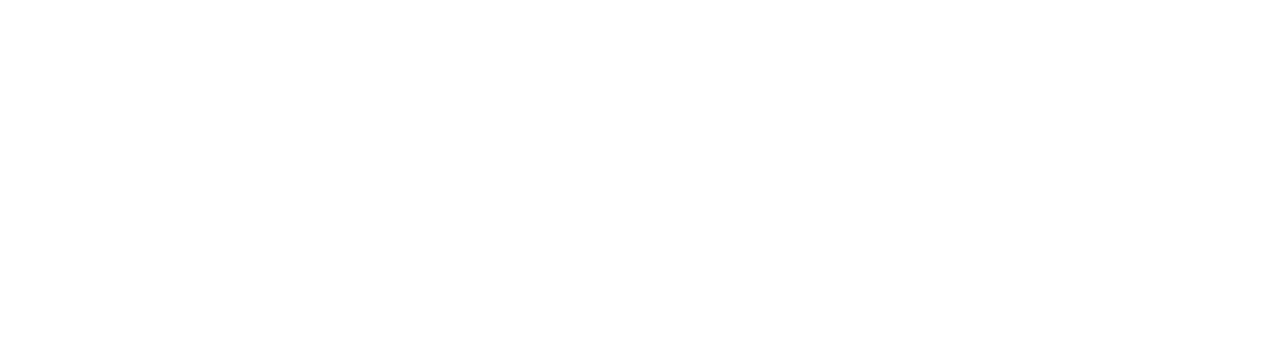
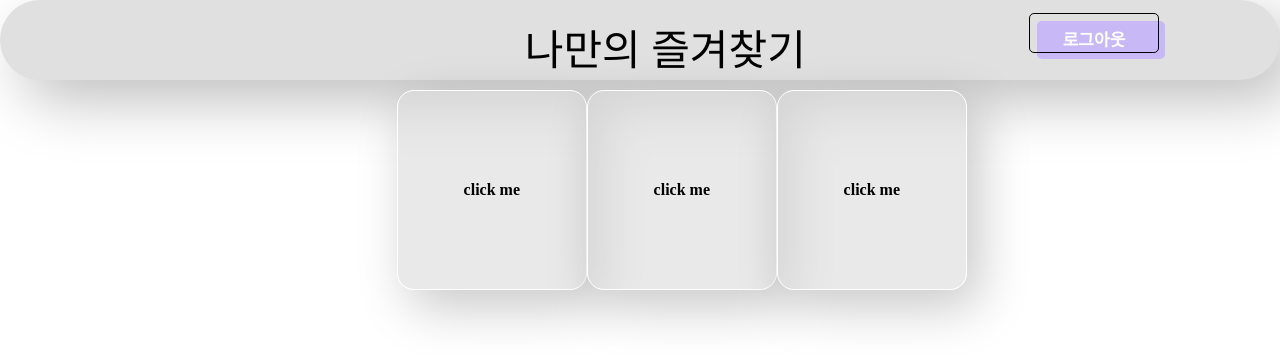
Before and after one commit to JaeMinHw/bookmark, a React (Create React App) app: page /book in a window 1280 px wide. Before the commit this address had no page. Shown: the top 364 px of the page. Built offline with nearby package versions, Linux system fonts and the light colour scheme.

Commit message:
make sign_in

```diff
--- a/src/App.js
+++ b/src/App.js
@@ -1,12 +1,16 @@
 import { BrowserRouter as Router, Routes, Route } from "react-router-dom";
 import Home from "./routes/Home";
 import Book from "./routes/Book";
+import Modi from "./routes/Modi";
 function App() {
   return (
     <Router>
       <Routes>
         <Route path="/" element={<Home />}></Route>
-        <Route path="/main" element={<Book />}></Route>
+        <Route path="/book" element={<Book />}></Route>
+        {/* <Route path="/book/:id" element={<Modi />}></Route> */}
+        <Route path="/book/:userID" element={<Book />}></Route>
+        <Route path="/book/:userID/:id" element={<Modi />}></Route>
       </Routes>
     </Router>
   );
--- a/src/components/Bookmark.js
+++ b/src/components/Bookmark.js
@@ -1,5 +1,25 @@
 import style from "./Bookmark.module.css";
 function Bookmark() {
-  return null;
+  return (
+    <div className={style.contain}>
+      <div className={style.item}>click me</div>
+      <div className={style.item}>click me</div>
+      <div className={style.item}>click me</div>
+
+      {/* <div className={style.movies}>
+        {movies.map((movie) => (
+          <Movie
+            key={movie.id}
+            id={movie.id}
+            year={movie.year}
+            coverImg={movie.medium_cover_image}
+            title={movie.title}
+            summary={movie.summary}
+            genres={movie.genres}
+          />
+        ))}
+      </div> */}
+    </div>
+  );
 }
 export default Bookmark;
--- a/src/components/Bookmark.module.css
+++ b/src/components/Bookmark.module.css
@@ -0,0 +1,37 @@
+.contain {
+  position: absolute;
+  top: 10%;
+  left: 31%;
+  width: 570px;
+  height: 630px;
+  margin: 10px auto;
+}
+
+.item {
+  box-sizing: border-box;
+  width: 190px;
+  height: 200px;
+  background: rgba(217, 217, 217, 0.58);
+  border: 1px solid white;
+  box-shadow: 12px 17px 51px rgba(0, 0, 0, 0.22);
+  backdrop-filter: blur(6px);
+  border-radius: 17px;
+  text-align: center;
+  cursor: pointer;
+  transition: all 0.5s;
+  display: flex;
+  align-items: center;
+  justify-content: center;
+  user-select: none;
+  font-weight: bolder;
+  float: left;
+}
+
+.item:hover {
+  border: 1px solid black;
+  transform: scale(1.05);
+}
+
+.item:active {
+  transform: scale(0.95) rotateZ(1.7deg);
+}
--- a/src/components/Title.js
+++ b/src/components/Title.js
@@ -3,6 +3,7 @@ function Title() {
   return (
     <div className={style.roo}>
       <div className={style.title}>나만의 즐겨찾기 </div>
+      <button className={style.button}>로그아웃</button>
     </div>
   );
 }
--- a/src/components/Title.module.css
+++ b/src/components/Title.module.css
@@ -7,6 +7,7 @@
   border-radius: 50px;
   background: #e0e0e0;
   box-shadow: 20px 20px 60px #bebebe, -20px -20px 60px #ffffff;
+  z-index: -3;
 }
 
 .title {
@@ -14,4 +15,36 @@
   font-size: 42px;
   top: 20%;
   left: 41%;
+  z-index: -2;
 }
+
+.button {
+  position: absolute;
+  top: 10%;
+  left: 80%;
+  font-weight: 600;
+  height: 40px;
+  padding: 12px 20px;
+  outline: none;
+  border: 1px solid black;
+  background-color: transparent;
+  border-radius: 5px;
+}
+
+.button:after {
+  content: "";
+  position: absolute;
+  width: 100%;
+  top: 7px;
+  left: 7px;
+  height: 100%;
+  background-color: rgb(201, 184, 246);
+  z-index: -1;
+  transition: all 0.35s;
+  border-radius: inherit;
+}
+
+.button:hover:after {
+  top: 0px;
+  left: 0px;
+}
--- a/src/routes/Book.js
+++ b/src/routes/Book.js
@@ -1,7 +1,13 @@
 import Title from "../components/Title";
+import Bookmark from "../components/Bookmark";
 
 function Book() {
-  return <Title />;
+  return (
+    <div>
+      <Title />
+      <Bookmark />
+    </div>
+  );
 }
 
 export default Book;
--- a/src/routes/Home.js
+++ b/src/routes/Home.js
@@ -1,14 +1,55 @@
+import React, { useState } from "react";
+import { useNavigate } from "react-router-dom";
 import style from "./Home.module.css";
 import Title from "../components/Title";
+
 import "./Home.module.css";
 function Home() {
+  const navigate = useNavigate();
+  const [ID, setId] = useState("");
+  const [Pw, setPw] = useState("");
+
+  const getLogin = async () => {
+    const json = await (
+      await fetch(`http://127.0.0.1:5000/login/${ID}/${Pw}`)
+    ).json();
+
+    if (json.result === "success") {
+      alert("로그인 성공입니다.");
+      localStorage.setItem("ID", json.ID);
+      localStorage.setItem("pw", json.pw);
+      localStorage.setItem("name", json.name);
+      navigate(`/book/${json.ID}`);
+    } else {
+      alert("회원정보를 확인하여주세요");
+    }
+  };
+
+  const onIDHandler = (event) => {
+    setId(event.currentTarget.value);
+  };
+  const onPWHandler = (event) => {
+    setPw(event.currentTarget.value);
+  };
+  const onSubmitHandler = (event) => {
+    // 버튼만 누르면 리로드 되는것을 막아줌
+    event.preventDefault();
+
+    getLogin();
+  };
   return (
     <div>
       <Title />
 
       <div className={style.box}>
         <div className={style.group}>
-          <input required="" id="input" type="text" className={style.input} />
+          <input
+            required=""
+            id="input"
+            type="text"
+            className={style.input}
+            onChange={onIDHandler}
+          />
           <span className={style.highlight}></span>
           <span className={style.bar}></span>
           <label>ID</label>
@@ -19,14 +60,15 @@ function Home() {
             id="input2"
             type="password"
             className={style.input2}
+            onChange={onPWHandler}
           />
           <span className={style.highlight}></span>
           <span className={style.bar}></span>
           <label className={style.label}>PW</label>
         </div>
         <div className={style.btn}>
-          <button>
-            <span>Button</span>
+          <button onClick={onSubmitHandler}>
+            <span>로그인</span>
           </button>
         </div>
       </div>
--- /dev/null
+++ b/src/routes/Modi.js
@@ -0,0 +1,11 @@
+import { useParams } from "react-router-dom";
+function Modi() {
+  const { id, userID } = useParams();
+  return (
+    <div>
+      {id} {userID}
+    </div>
+  );
+}
+
+export default Modi;
```
